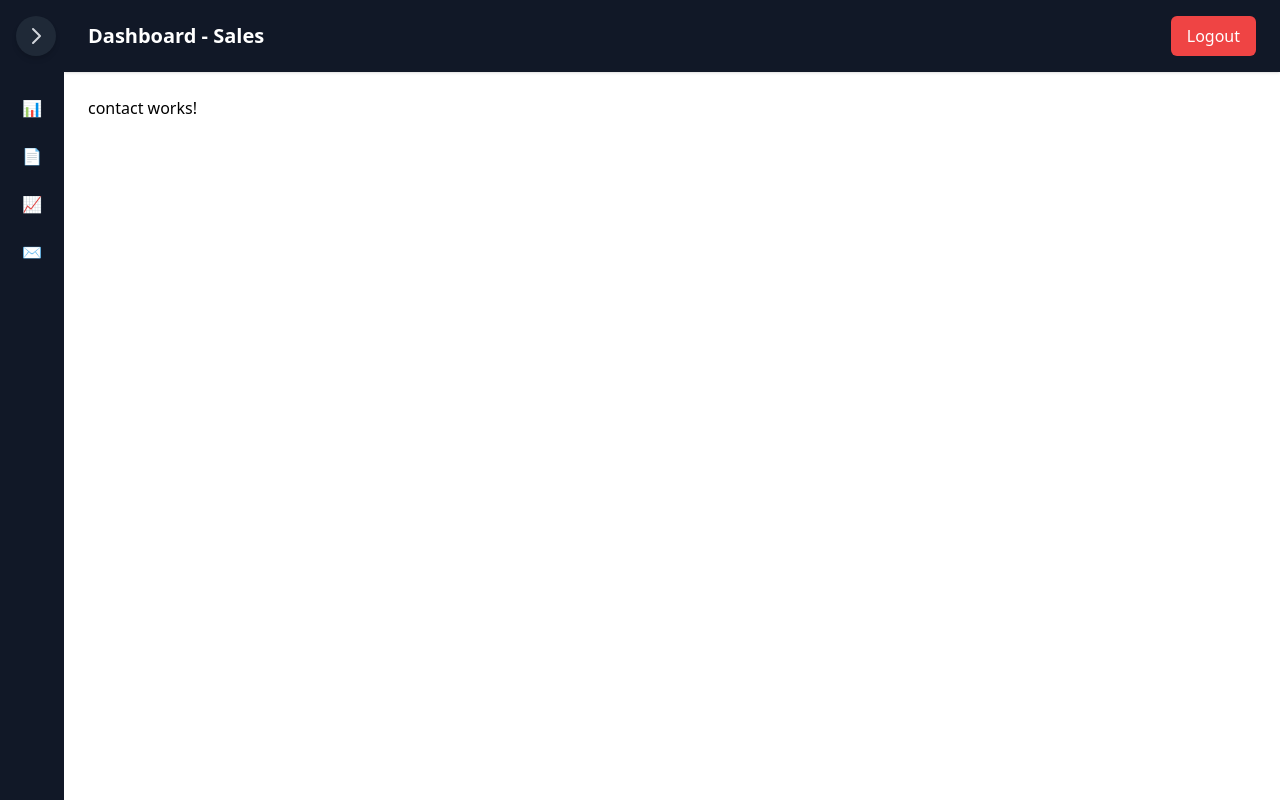
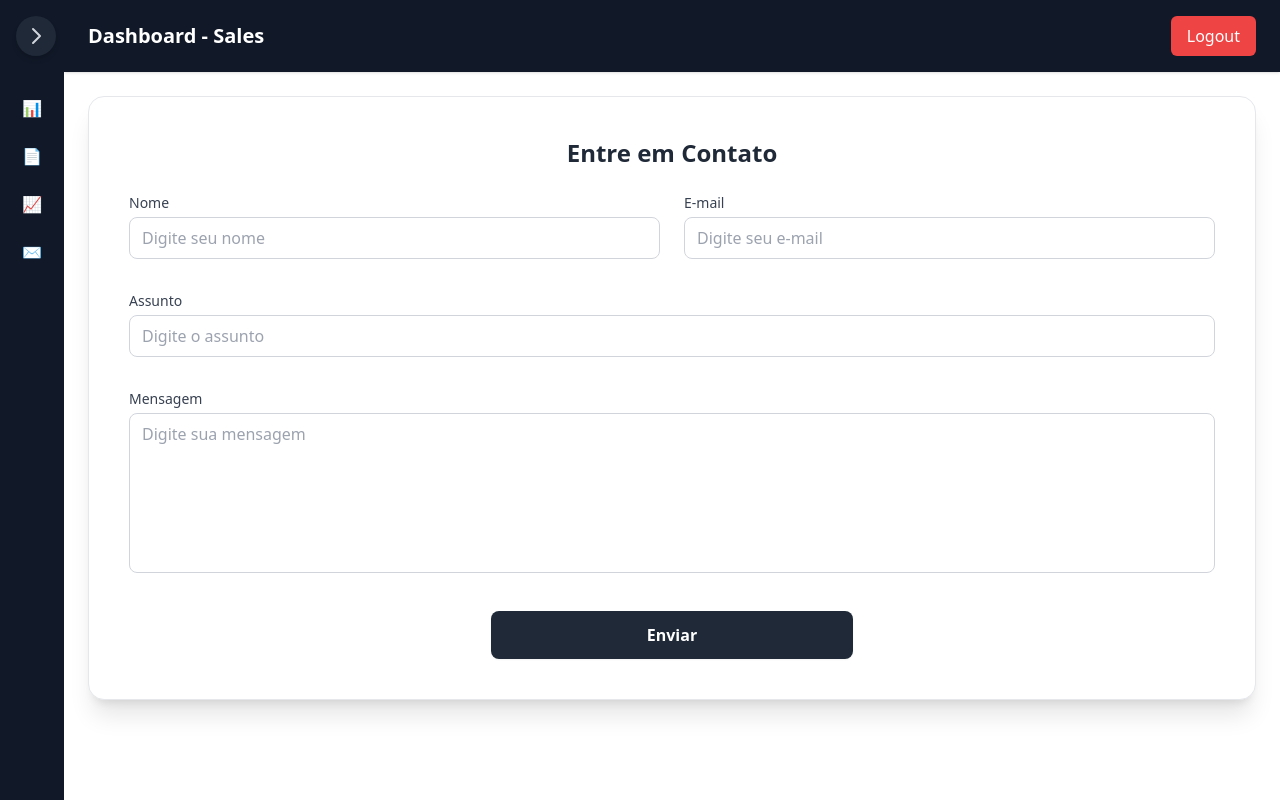
Before and after one commit to JeanGomes01/Dashboard-sales, an Angular app: page /contact in a window 1280 px wide. Built offline with nearby package versions, Linux system fonts and the light colour scheme.

Commit message:
feat: adjust contact form title size for better balance and add visual feedback message on sucessful login

```diff
--- a/src/app/modules/auth/login/login.component.html
+++ b/src/app/modules/auth/login/login.component.html
@@ -1,4 +1,15 @@
-<div class="flex items-center justify-center min-h-screen bg-gray-100">
+<div class="flex items-center justify-center min-h-screen bg-gray-100 relative">
+  <div
+    *ngIf="feedbackMessage"
+    [ngClass]="{
+      'bg-green-500': feedbackType === 'success',
+      'bg-red-500': feedbackType === 'error'
+    }"
+    class="absolute top-5 px-6 py-3 rounded text-white text-center shadow-md animate-fade"
+  >
+    {{ feedbackMessage }}
+  </div>
+
   <form
     [formGroup]="loginForm"
     (ngSubmit)="onSubmit()"
@@ -13,7 +24,7 @@
         type="text"
         formControlName="email"
         placeholder="Digite seu email"
-        class="w-full px-3 py-2 border rounded focus:outline-none focus:ring-2 focus:ring-blue-500"
+        class="w-full px-3 py-2 border rounded focus:outline-none focus:ring-2 focus:ring-gray-700"
       />
       <p
         *ngIf="
@@ -49,7 +60,7 @@
     <button
       type="submit"
       [disabled]="loginForm.invalid"
-      class="w-full bg-blue-500 hover:bg-blue-600 text-white py-2 rounded disabled:opacity-50"
+      class="w-full bg-gray-900 hover:bg-gray-600 text-white py-2 rounded disabled:opacity-50"
     >
       Login
     </button>
--- a/src/app/modules/auth/login/login.component.ts
+++ b/src/app/modules/auth/login/login.component.ts
@@ -18,6 +18,8 @@ import { AuthService } from '../../../services/auth.service';
 })
 export class LoginComponent {
   loginForm: FormGroup;
+  feedbackMessage: string | null = null;
+  feedbackType: 'success' | 'error' | null = null;
 
   constructor(private authService: AuthService, private router: Router) {
     this.loginForm = new FormGroup({
@@ -27,16 +29,29 @@ export class LoginComponent {
   }
 
   onSubmit() {
-    if ((this, this.loginForm.valid)) {
+    if (this.loginForm.valid) {
       const { email, password } = this.loginForm.value;
-      if (this.authService.login(email, password)) {
-        alert('Login efetuado com sucesso!');
-        this.router.navigate(['/']);
+      const loginSuccess = this.authService.login(email, password);
+
+      if (loginSuccess) {
+        this.showFeedback('Login efetuado com sucesso!', 'success');
+        setTimeout(() => {
+          this.router.navigate(['/']);
+        }, 1500);
       } else {
-        alert('Usuário ou senha incorretos!');
+        this.showFeedback('Usuário ou senha incorretos!', 'error');
       }
     } else {
       this.loginForm.markAllAsTouched();
     }
   }
+
+  private showFeedback(message: string, type: 'success' | 'error') {
+    this.feedbackMessage = message;
+    this.feedbackType = type;
+    setTimeout(() => {
+      this.feedbackMessage = null;
+      this.feedbackType = null;
+    }, 3000);
+  }
 }
--- a/src/app/modules/contact/contact.component.html
+++ b/src/app/modules/contact/contact.component.html
@@ -1 +1,93 @@
-<p>contact works!</p>
+<div class="w-full bg-white shadow-xl rounded-2xl p-10 border border-gray-200">
+  <h2 class="text-2xl font-semibold text-center mb-6 text-gray-800">
+    Entre em Contato
+  </h2>
+
+  <form [formGroup]="contactForm" (ngSubmit)="onSubmit()" class="space-y-8">
+    <div class="grid grid-cols-1 md:grid-cols-2 gap-6">
+      <div>
+        <label for="name" class="block text-sm font-medium text-gray-700 mb-1">
+          Nome
+        </label>
+        <input
+          id="name"
+          type="text"
+          formControlName="name"
+          placeholder="Digite seu nome"
+          class="w-full border border-gray-300 rounded-lg px-3 py-2 focus:outline-none focus:ring-2 focus:ring-gray-700"
+        />
+        <p
+          *ngIf="isSubmitted && contactForm.get('name')?.invalid"
+          class="text-red-500 text-sm mt-1"
+        >
+          O nome é obrigatório e deve ter pelo menos 3 caracteres.
+        </p>
+      </div>
+
+      <div>
+        <label for="email" class="block text-sm font-medium text-gray-700 mb-1">
+          E-mail
+        </label>
+        <input
+          id="email"
+          type="email"
+          formControlName="email"
+          placeholder="Digite seu e-mail"
+          class="w-full border border-gray-300 rounded-lg px-3 py-2 focus:outline-none focus:ring-2 focus:ring-gray-700"
+        />
+        <p
+          *ngIf="isSubmitted && contactForm.get('email')?.invalid"
+          class="text-red-500 text-sm mt-1"
+        >
+          Digite um e-mail válido.
+        </p>
+      </div>
+    </div>
+
+    <div>
+      <label for="subject" class="block text-sm font-medium text-gray-700 mb-1">
+        Assunto
+      </label>
+      <input
+        id="subject"
+        type="text"
+        formControlName="subject"
+        placeholder="Digite o assunto"
+        class="w-full border border-gray-300 rounded-lg px-3 py-2 focus:outline-none focus:ring-2 focus:ring-gray-700"
+      />
+      <p
+        *ngIf="isSubmitted && contactForm.get('subject')?.invalid"
+        class="text-red-500 text-sm mt-1"
+      >
+        O assunto é obrigatório.
+      </p>
+    </div>
+
+    <div>
+      <label for="message" class="block text-sm font-medium text-gray-700 mb-1">
+        Mensagem
+      </label>
+      <textarea
+        id="message"
+        formControlName="message"
+        placeholder="Digite sua mensagem"
+        class="w-full border border-gray-300 rounded-lg px-3 py-2 focus:outline-none focus:ring-2 focus:ring-gray-700 h-40 resize-none"
+      ></textarea>
+      <p
+        *ngIf="isSubmitted && contactForm.get('message')?.invalid"
+        class="text-red-500 text-sm mt-1"
+      >
+        A mensagem é obrigatória e deve ter pelo menos 10 caracteres.
+      </p>
+    </div>
+
+    <div class="text-center">
+      <button
+        type="submit"
+        class="w-full md:w-1/3 bg-gray-800 hover:bg-gray-700 text-white font-semibold py-3 rounded-lg transition duration-300 shadow-sm"
+      >
+        Enviar
+      </button>
+    </div>
+  </form>
+</div>
--- a/src/app/modules/contact/contact.component.ts
+++ b/src/app/modules/contact/contact.component.ts
@@ -1,10 +1,39 @@
+import { CommonModule } from '@angular/common';
 import { Component } from '@angular/core';
+import {
+  FormBuilder,
+  FormGroup,
+  ReactiveFormsModule,
+  Validators,
+} from '@angular/forms';
 
 @Component({
   selector: 'app-contact',
   standalone: true,
-  imports: [],
+  imports: [CommonModule, ReactiveFormsModule],
   templateUrl: './contact.component.html',
-  styleUrl: './contact.component.scss',
 })
-export class ContactComponent {}
+export class ContactComponent {
+  contactForm: FormGroup;
+  isSubmitted = false;
+
+  constructor(private fb: FormBuilder) {
+    this.contactForm = this.fb.group({
+      name: ['', [Validators.required, Validators.minLength(3)]],
+      email: ['', [Validators.required, Validators.email]],
+      subject: ['', [Validators.required]],
+      message: ['', [Validators.required, Validators.minLength(10)]],
+    });
+  }
+
+  onSubmit() {
+    this.isSubmitted = true;
+
+    if (this.contactForm.invalid) return;
+
+    console.log('📩 Formulário enviado:', this.contactForm.value);
+    alert('Mensagem enviada com sucesso!');
+    this.contactForm.reset();
+    this.isSubmitted = false;
+  }
+}
--- a/src/app/modules/dashboard/total-sales/total-sales.component.ts
+++ b/src/app/modules/dashboard/total-sales/total-sales.component.ts
@@ -32,6 +32,10 @@ export class TotalSalesComponent implements OnInit {
   @Output() titleChange = new EventEmitter<string>();
 
   isLoading: boolean = true;
+
+  selectedPeriod: String = 'all';
+  startDate: string = '';
+  endDate: string = '';
 
   data = {
     labels: ['Red', 'Blue', 'Yellow'],
@@ -69,6 +73,84 @@ export class TotalSalesComponent implements OnInit {
         setTimeout(() => this.renderChart(), 0);
       }, 500);
     });
+
+    this.filterSales();
+  }
+
+  filterSales() {
+    if (!this.sales.length) return;
+
+    let filtered = [...this.sales];
+
+    const now = new Date();
+
+    switch (this.selectedPeriod) {
+      case 'this-week': {
+        const startOfWeek = new Date();
+        startOfWeek.setDate(now.getDate() - now.getDay());
+        filtered = filtered.filter(
+          (s) => new Date(s.date) >= startOfWeek && new Date(s.date) <= now
+        );
+        break;
+      }
+      case 'this-month': {
+        const startOfMonth = new Date(now.getFullYear(), now.getMonth(), 1);
+        filtered = filtered.filter(
+          (s) => new Date(s.date) >= startOfMonth && new Date(s.date) <= now
+        );
+        break;
+      }
+      case 'last-month': {
+        const startOfLastMonth = new Date(
+          now.getFullYear(),
+          now.getMonth() - 1,
+          1
+        );
+        const endOfLastMonth = new Date(now.getFullYear(), now.getMonth(), 0);
+        filtered = filtered.filter(
+          (s) =>
+            new Date(s.date) >= startOfLastMonth &&
+            new Date(s.date) <= endOfLastMonth
+        );
+        break;
+      }
+      case 'this-year': {
+        const startOfYear = new Date(now.getFullYear(), 0, 1);
+        filtered = filtered.filter(
+          (s) => new Date(s.date) >= startOfYear && new Date(s.date) <= now
+        );
+        break;
+      }
+    }
+
+    // Se o usuário selecionar manualmente um intervalo
+    if (this.startDate && this.endDate) {
+      const start = new Date(this.startDate);
+      const end = new Date(this.endDate);
+      filtered = filtered.filter(
+        (s) => new Date(s.date) >= start && new Date(s.date) <= end
+      );
+    }
+
+    // Atualiza o gráfico
+    this.updateChart(filtered);
+  }
+
+  updateChart(filteredSales: Sale[]) {
+    const categories = Array.from(
+      new Set(filteredSales.map((s) => s.category))
+    );
+    const categoryTotals = categories.map((cat) =>
+      filteredSales
+        .filter((s) => s.category === cat)
+        .reduce((sum, s) => sum + s.price * s.quantity, 0)
+    );
+
+    if (this.totalSalesChart) {
+      this.totalSalesChart.data.labels = categories;
+      this.totalSalesChart.data.datasets[0].data = categoryTotals;
+      this.totalSalesChart.update();
+    }
   }
 
   renderChart() {
--- a/src/app/modules/reports/reports.component.html
+++ b/src/app/modules/reports/reports.component.html
@@ -11,7 +11,7 @@
         >
           <option value="profit">Lucro</option>
           <option value="total-sales">Total de Vendas</option>
-          <option value="average-ticket">Média</option>
+          <option value="average-ticket">Ticket Médio</option>
           <option value="monthly-growth">Crescimento Mensal</option>
         </select>
 
```
